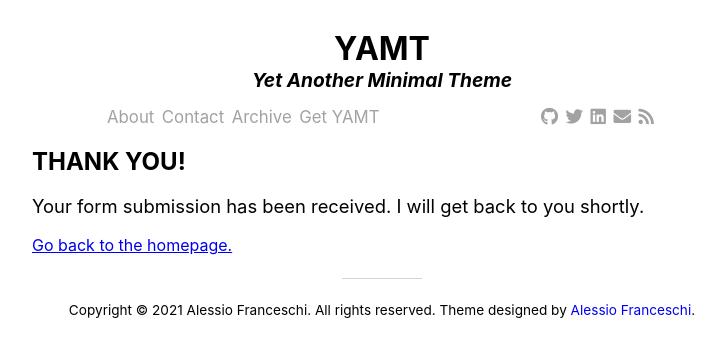
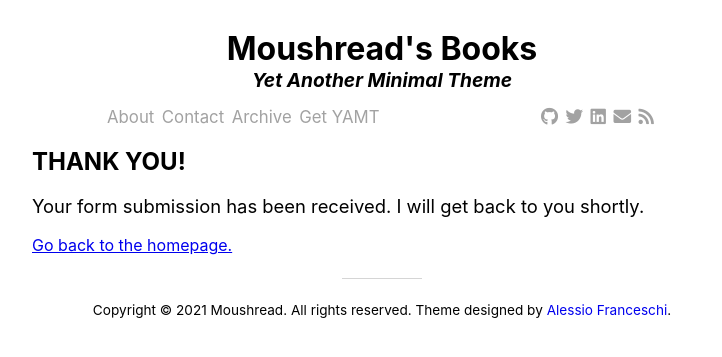
Before and after one commit to moushread/moushread.github.io, a Jekyll site: the page built from contact-successful.md, in a window 1280 px wide. Shown: the top 357 px of the page, without its empty margins (258-980 px from the left). Built offline with Jekyll 4.4.1, drawn with Linux system fonts in a browser that asks for light colours; nearby versions of some CDN libraries.

Commit message:
Update _config.yml

```diff
--- a/_config.yml
+++ b/_config.yml
@@ -1,12 +1,11 @@
 # Site settings
-title: YAMT
-description: "Yet Another Minimal Theme"
-url:  "https://pandasekh.github.io/Jekyll-YAMT/" # Actual base url of the website
+title: "Moushread's Books"
+description: "Yet Another Book Blog"
+url:  "https://moushread.github.io" # Actual base url of the website
 baseurl: "/"           # url of the jekyll blog. e.g. if you set url to "mysite.com" and baseurl to "blog", the jekyll website will work on "mysite.com/blog"
 author:
-  name: "Alessio Franceschi"
-  email: "alessiofranceschi2@gmail.com"
-  url: "https://alessiofranceschi.me"
+  name: "Moushread"
+  url: "https://moushread.github.io"
 permalink: /:year/:month/:day/:title:output_ext
 
 #Plugins
@@ -17,19 +16,7 @@ paginate: 3
 paginate_path: "/page:num/"
 
 #SEO
-twitter:
-  username: pandasekh
-  card: summary
-facebook:
-  app_id: # Facebook app ID for Facebook insights
-  publisher: # Facebook page URL or ID of the publishing entity
-  admins: # Facebook user ID for domain insights linked to a personal account
 logo: /assets/img/logo.jpg
-social:
-  links: #List your social links here
-    - https://twitter.com/PandaSekh
-    - https://www.github.com/pandasekh
-    - https://www.linkedin.com/in/alessio-franceschi/
 webmaster_verifications:
   google:
   bing:
```
